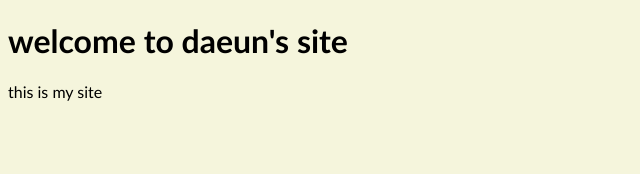
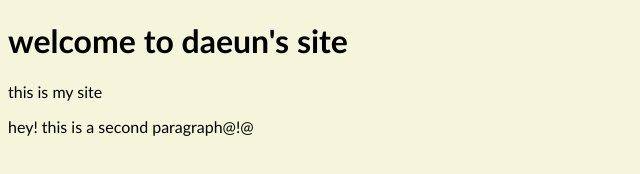
Before and after one commit to daeunseo/classsite, a plain HTML site: page index.html in a window 1280 px wide. Shown: the whole page, without its empty margins (0-640 px from the left). Drawn offline with Linux system fonts and the light colour scheme.

Commit message:
edit paragraph

```diff
--- a/index.html
+++ b/index.html
@@ -14,5 +14,6 @@
 <body>
     <h1>welcome to daeun's site</h1>
     <p>this is my site</p>
+    <p>hey! this is a second paragraph@!@</p>
 </body>
 </html>
```
